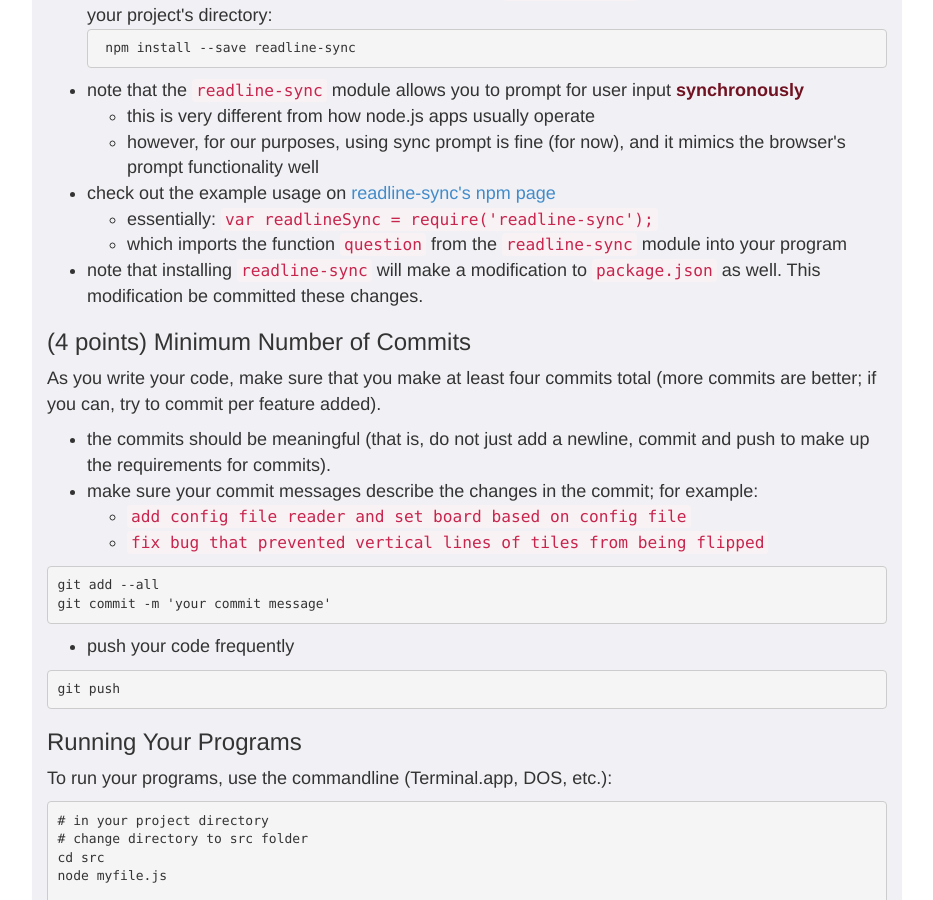
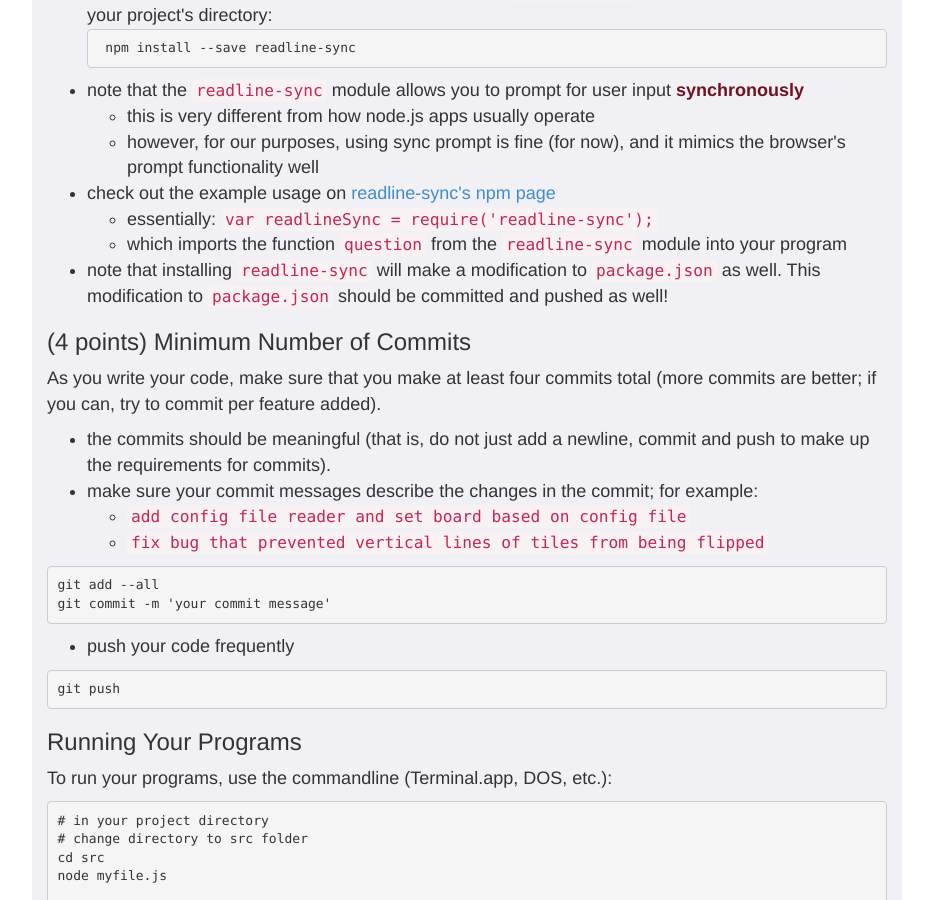
Before and after one commit to foureyes/csci-ua.0480-spring2017-008, a Jekyll site: the page built from homework/01.markdown, in a window 1280 px wide and 900 px high, scrolled down 3331 px. Shown: the whole window, without its empty margins (173-1106 px from the left). Built offline with Jekyll 4.4.1, drawn with Linux system fonts in a browser that asks for light colours.

Commit message:
fix typo

```diff
--- a/homework/01.markdown
+++ b/homework/01.markdown
@@ -154,7 +154,7 @@ You'll also need a module to help you ask the user for input.
 * check out the example usage on [readline-sync's npm page](https://www.npmjs.com/package/readline-sync)
     * essentially: `var readlineSync = require('readline-sync');`
     * which imports the function <code>question</code> from the <code>readline-sync</code> module into your program
-* note that installing `readline-sync` will make a modification to `package.json` as well. This modification be committed these changes.
+* note that installing `readline-sync` will make a modification to `package.json` as well. This modification to `package.json` should be committed and pushed as well!
 
 ### (4 points) Minimum Number of Commits
 
```
